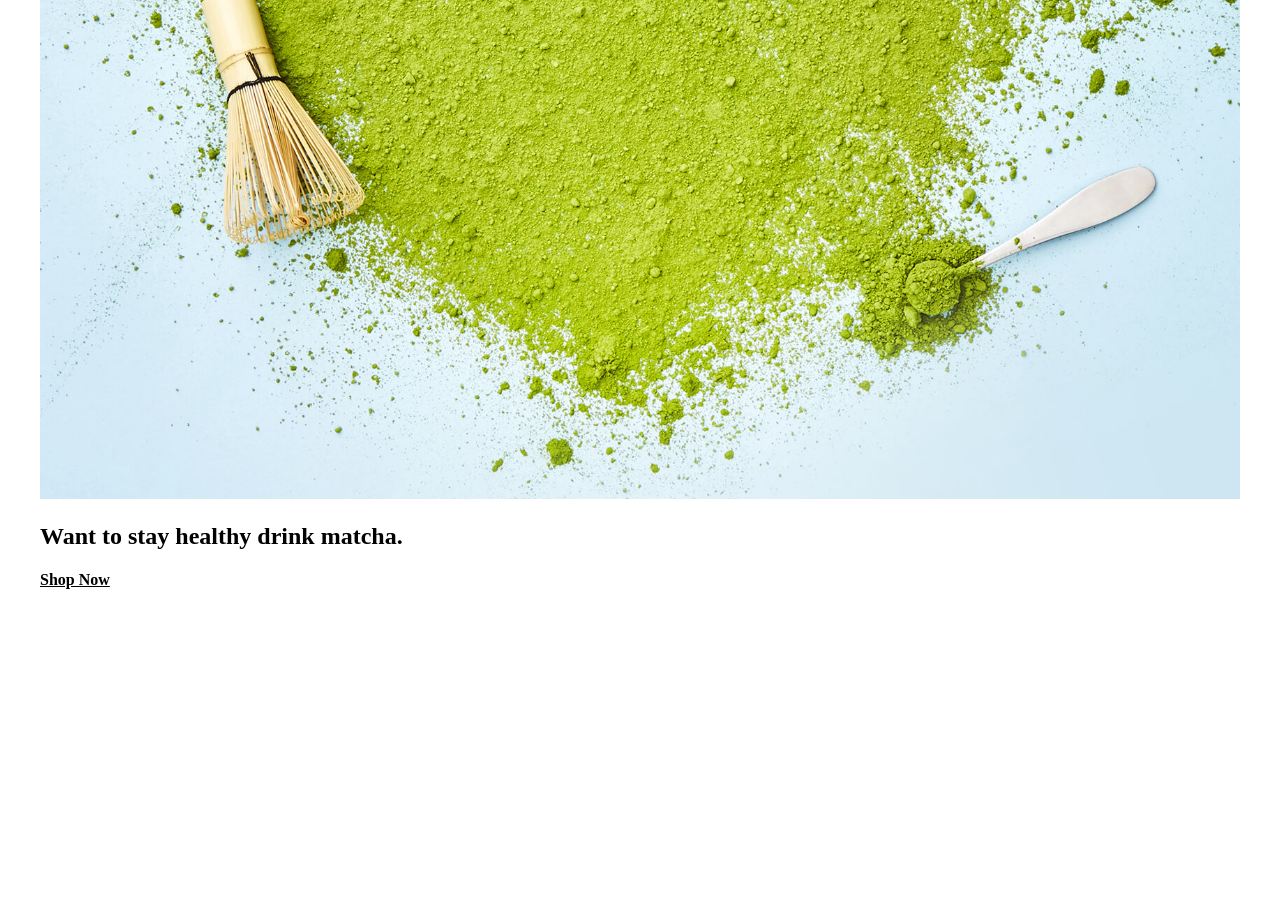
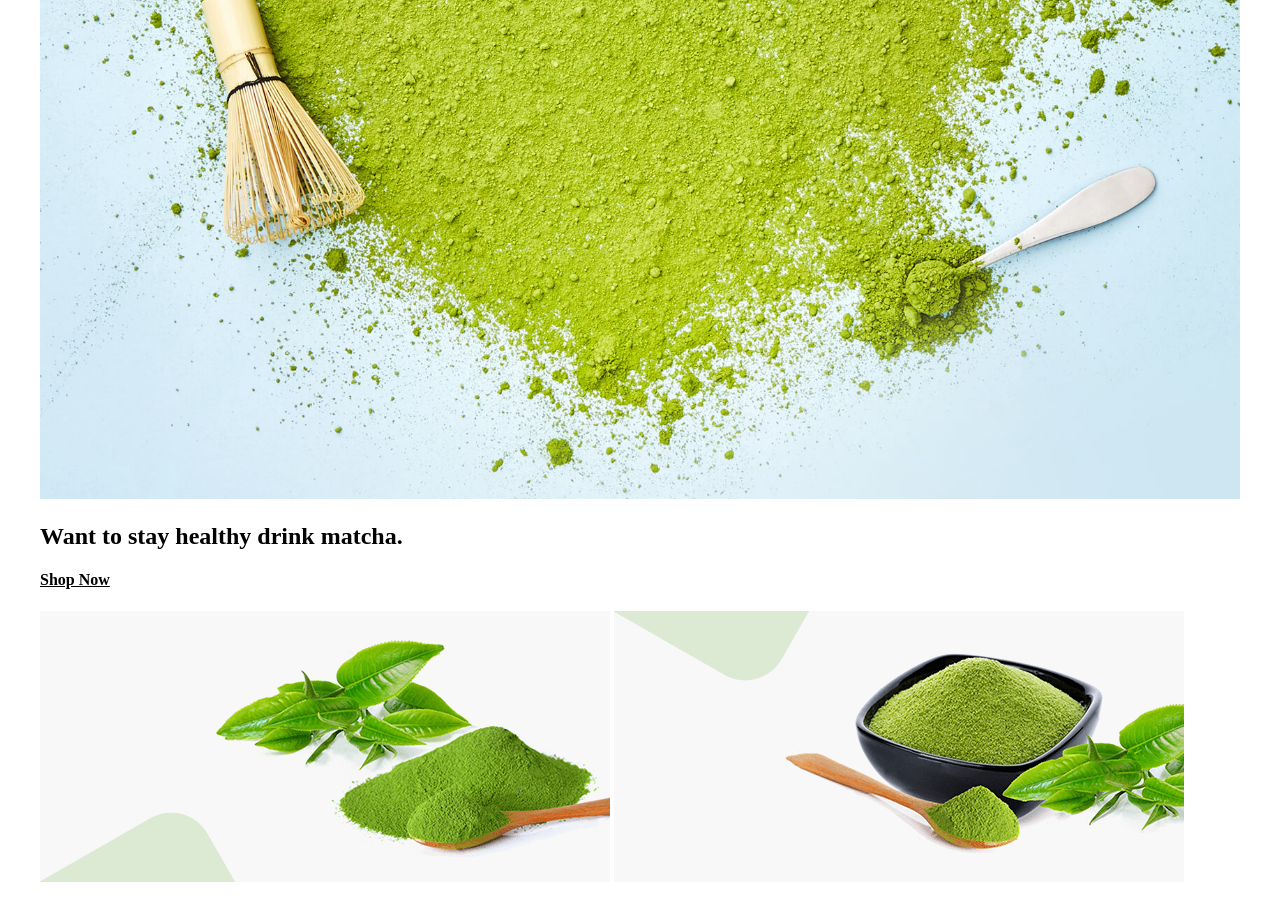
Before and after one commit to OscarOf/MachaTe, a plain HTML site: page index.html in a window 1280 px wide. Shown: the part 85-1006 px from the top of the page. Before the commit the page ends 800 px from the top, so only its background shows below. Drawn offline with Linux system fonts and the light colour scheme.

Commit message:
Segunda Sección

```diff
--- a/index.html
+++ b/index.html
@@ -28,8 +28,12 @@
             <h1>Want to stay healthy drink matcha.</h1>
             <h4 style="text-decoration: underline;"> Shop Now</h4>
         </section>
-
-
+        <!--Segunda Sección-->
+        <section>
+            <img src="Imag/banner-1.png" alt="BANNER">
+            <img src="Imag/banner-2.png" alt="BANNER2">
+        </section>
+        <!--Tercera Sección-->
 
     </body>
 </html>
```
